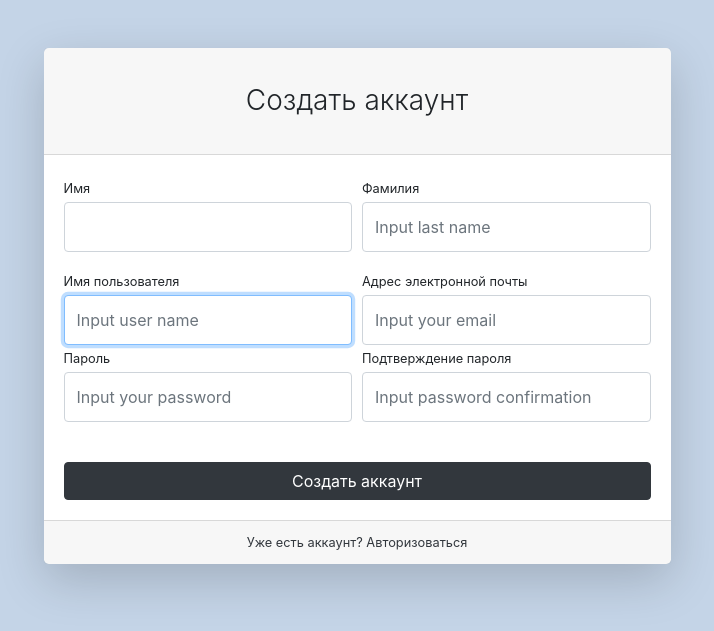
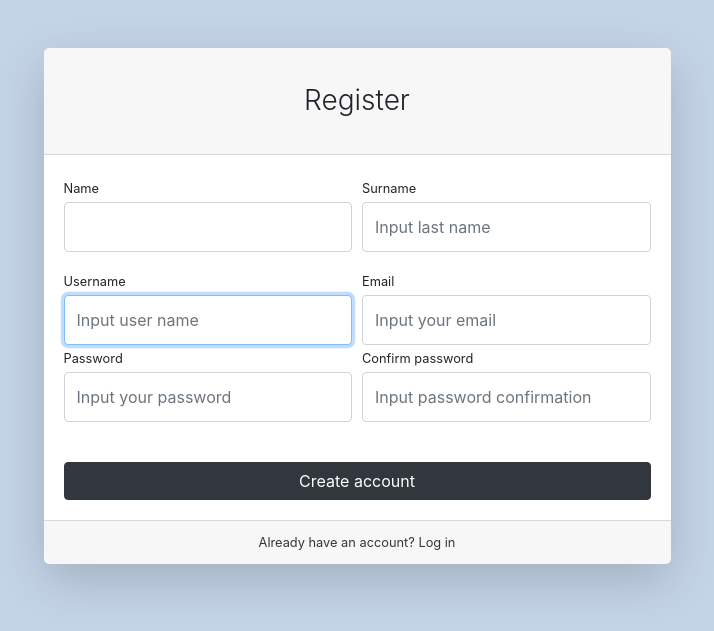
Before and after one commit to MytsakNatalia/Restaurant_Django_Project, a Django app: page /users/register/ in a window 1280 px wide. Shown: the top 631 px of the page, without its empty margins (283-997 px from the left). Run offline with Django 4.2, Linux system fonts and the light colour scheme; some libraries are stand-ins or nearby versions.

Commit message:
Mistakes in templates corrected

```diff
--- a/restaurant/users/forms.py
+++ b/restaurant/users/forms.py
@@ -36,19 +36,17 @@ class UserRegistrationForm(UserCreationForm):
 
 
 class UserProfileForm(UserChangeForm):
-    first_name = forms.CharField(widget=forms.TextInput(attrs={
-        'class': 'form-control py-4', 'placeholder': "Input first name"
+    first_name = forms.CharField(max_length=100, widget=forms.TextInput(attrs={
+        'class': 'form-control py-4'
     }))
-    last_name = forms.CharField(widget=forms.TextInput(attrs={
-        'class': 'form-control py-4', 'placeholder': "Input last name"
+    last_name = forms.CharField(max_length=100, widget=forms.TextInput(attrs={
+        'class': 'form-control py-4'
     }))
     username = forms.CharField(widget=forms.TextInput(attrs={
-        'class': 'form-control py-4', 'placeholder': "Input user name",
-        'readonly': True
+        'class': 'form-control py-4', 'readonly': True
     }))
-    email = forms.CharField(widget=forms.EmailInput(attrs={
-        'class': 'form-control py-4', 'placeholder': "Input your email",
-        'readonly': True
+    email = forms.EmailField(widget=forms.EmailInput(attrs={
+        'class': 'form-control py-4', 'readonly': True
     }))
 
     class Meta:
--- a/restaurant/users/templates/users/register.html
+++ b/restaurant/users/templates/users/register.html
@@ -16,7 +16,7 @@
                         </div>
                         {% endif %}
                         <div class="card shadow-lg border-0 rounded-lg mt-5">
-                            <div class="card-header"><h3 class="text-center font-weight-light my-4">Создать аккаунт</h3>
+                            <div class="card-header"><h3 class="text-center font-weight-light my-4">Register</h3>
                             </div>
                             <div class="card-body">
                                 <form action="{% url 'users:registration' %}" method="post">
@@ -24,50 +24,50 @@
                                     <div class="form-row">
                                         <div class="col-md-6">
                                             <div class="form-group">
-                                                <label class="small mb-1" for="{{ form.first_name.id_for_label }}">Имя</label>
+                                                <label class="small mb-1" for="{{ form.first_name.id_for_label }}">Name</label>
                                                 {{ form.first_name }}
                                             </div>
                                         </div>
                                         <div class="col-md-6">
                                             <div class="form-group">
-                                                <label class="small mb-1" for="{{ form.last_name.id_for_label }}">Фамилия</label>
+                                                <label class="small mb-1" for="{{ form.last_name.id_for_label }}">Surname</label>
                                                 {{ form.last_name }}
                                             </div>
                                         </div>
                                     </div>
                                     <div class="form-row">
                                         <div class="col-md-6">
-                                            <label class="small mb-1" for="{{ form.username.id_for_label }}">Имя пользователя</label>
+                                            <label class="small mb-1" for="{{ form.username.id_for_label }}">Username</label>
                                              {{ form.username }}
                                         </div>
                                         <div class="col-md-6">
-                                            <label class="small mb-1" for="{{ form.email.id_for_label }}">Адрес электронной
-                                                почты</label>
+                                            <label class="small mb-1" for="{{ form.email.id_for_label }}">Email
+                                                </label>
                                              {{ form.email }}
                                         </div>
                                     </div>
                                     <div class="form-row">
                                         <div class="col-md-6">
                                             <div class="form-group">
-                                                <label class="small mb-1" for="{{ form.password1.id_for_label }}">Пароль</label>
+                                                <label class="small mb-1" for="{{ form.password1.id_for_label }}">Password</label>
                                                  {{ form.password1 }}
                                             </div>
                                         </div>
                                         <div class="col-md-6">
                                             <div class="form-group">
-                                                <label class="small mb-1" for="{{ form.password2.id_for_label }}">Подтверждение
-                                                    пароля</label>
+                                                <label class="small mb-1" for="{{ form.password2.id_for_label }}">Confirm password
+                                                    </label>
                                                  {{ form.password2 }}
                                             </div>
                                         </div>
                                     </div>
                                     <div class="form-group mt-4 mb-0">
-                                        <input class="btn btn-primary btn-block" type="submit" value="Создать аккаунт">
+                                        <input class="btn btn-primary btn-block" type="submit" value="Create account">
                                     </div>
                                 </form>
                             </div>
                             <div class="card-footer text-center">
-                                <div class="small"><a href="{% url 'users:login' %}">Уже есть аккаунт? Авторизоваться</a></div>
+                                <div class="small"><a href="{% url 'users:login' %}">Already have an account? Log in </a></div>
                             </div>
                         </div>
                     </div>
--- a/restaurant/users/views.py
+++ b/restaurant/users/views.py
@@ -16,7 +16,7 @@ def login(request):
             user = auth.authenticate(username=username, password=password)
             if user:
                 auth.login(request, user)
-                return   HttpResponseRedirect(reverse('index'))
+                return   HttpResponseRedirect(reverse('users:profile'))
     else:
         form = UserLoginForm()
     context = {'form':form}
```
Also changed, not shown: restaurant/users/templates/users/login.html (+5 -14 lines), restaurant/users/templates/users/profile.html (+21 -30 lines), restaurant/db.sqlite3.
